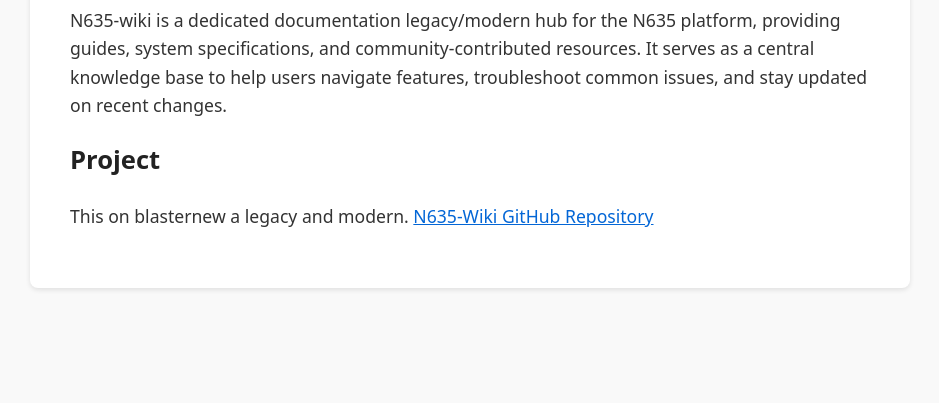
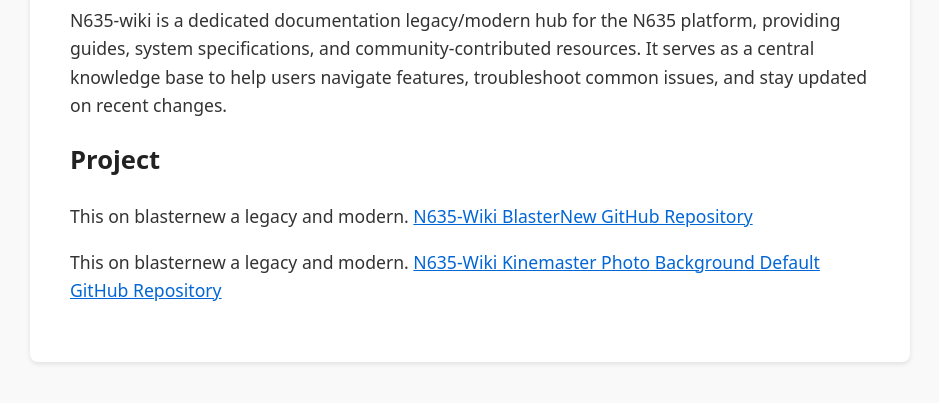
Before and after one commit to N635-wiki/N635-wiki.github.io, a plain HTML site: page index.html in a window 1280 px wide. Shown: the part 329-732 px from the top of the page, without its empty margins (170-1109 px from the left). Drawn offline with Linux system fonts and the light colour scheme.

Commit message:
Revise project description and add KMPBD link
Updated project description and added KMPBD repository link.
There's no Repository found, later making created.

```diff
--- a/index.html
+++ b/index.html
@@ -70,7 +70,9 @@
 
     <h2>Project</h2>
 
-    <p>This on blasternew a legacy and modern. <a href="https://github.com/N635-wiki/blasternew">N635-Wiki GitHub Repository</a></p>
+
+    <p>This on blasternew a legacy and modern. <a href="https://github.com/N635-wiki/blasternew">N635-Wiki BlasterNew GitHub Repository</a></p>
+    <p>This on blasternew a legacy and modern. <a href="https://github.com/N635-wiki/KMPBD">N635-Wiki Kinemaster Photo Background Default GitHub Repository</a></p>
 </div>
 
 </body>
```
